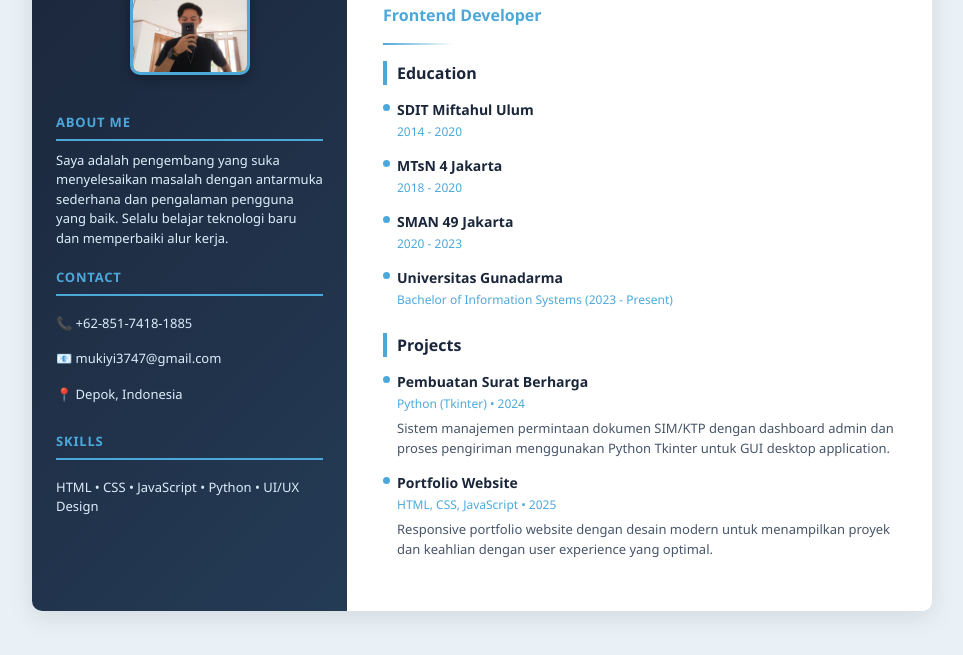
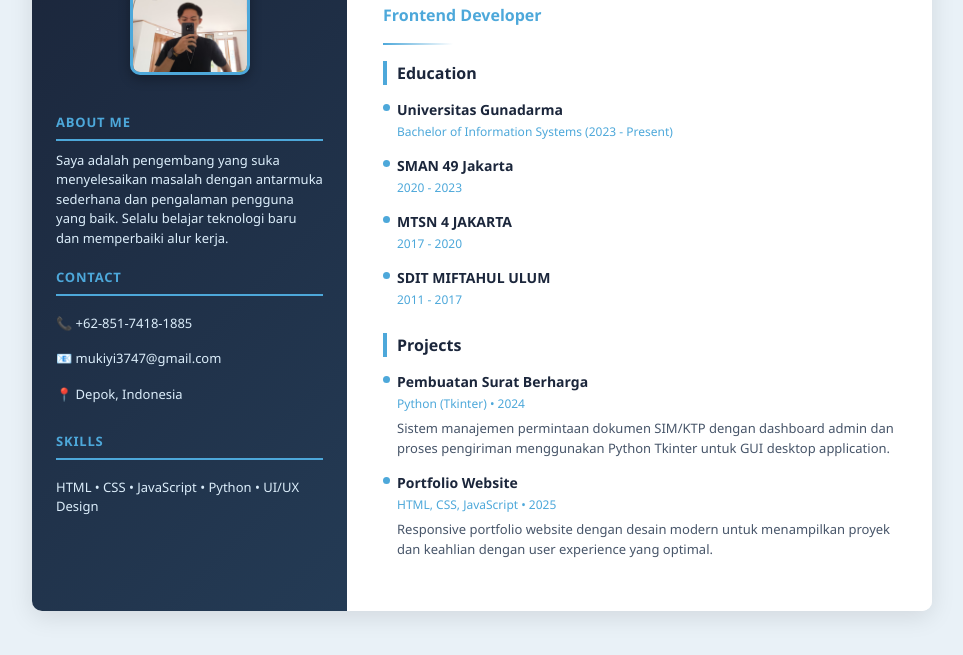
Before and after one commit to RakaAmar18/Portfolio, a plain HTML site: page cv.html in a window 1280 px wide. Shown: the part 89-744 px from the top of the page, without its empty margins (158-1121 px from the left). Drawn offline with Linux system fonts and the light colour scheme.

Commit message:
Update cv.html

```diff
--- a/cv.html
+++ b/cv.html
@@ -303,20 +303,22 @@
         <div class="section">
             <h3>Education</h3>
             <div class="edu-item">
-                <b>SDIT Miftahul Ulum</b>
-                <span>2014 - 2020</span>
-            </div>
-            <div class="edu-item">
-                <b>MTsN 4 Jakarta</b>
-                <span>2018 - 2020</span>
+                <b>Universitas Gunadarma</b>
+                <span>Bachelor of Information Systems (2023 - Present)</span>
+
             </div>
             <div class="edu-item">
                 <b>SMAN 49 Jakarta</b>
                 <span>2020 - 2023</span>
+
             </div>
             <div class="edu-item">
-                <b>Universitas Gunadarma</b>
-                <span>Bachelor of Information Systems (2023 - Present)</span>
+                <b>MTSN 4 JAKARTA</b>
+                <span>2017 - 2020</span>
+            </div>
+            <div class="edu-item">
+                <b>SDIT MIFTAHUL ULUM</b>
+                <span>2011 - 2017</span>
             </div>
         </div>
 
@@ -336,4 +338,5 @@
     </div>
 </div>
 </body>
+
 </html>
```
